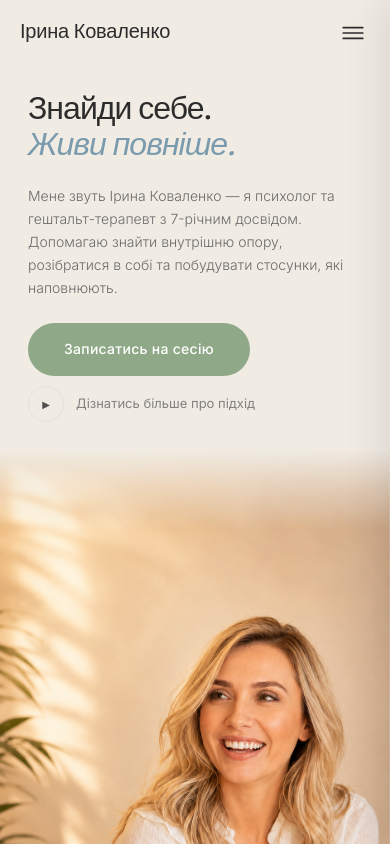
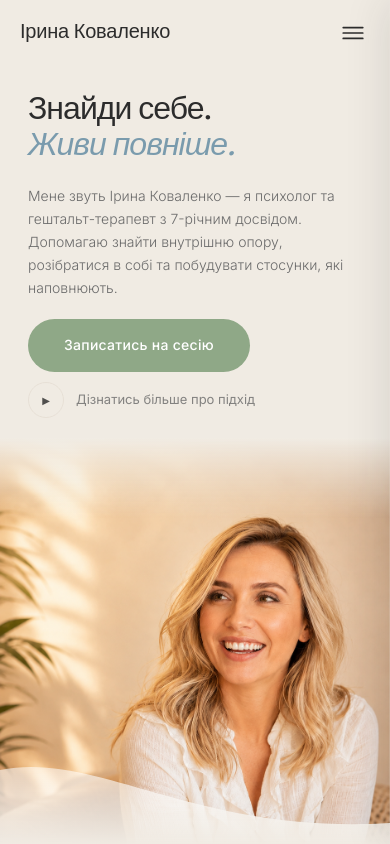
Before and after one commit to danylonahorniuk/psychologist-landing, a Next.js app: page / in a window 390 px wide. Shown: the top 844 px of the page. Built offline with nearby package versions, Linux system fonts and the light colour scheme.

Commit message:
fix: mobile hero fills 100svh, photo takes remaining space after text

```diff
--- a/app/globals.css
+++ b/app/globals.css
@@ -318,12 +318,14 @@ body {
   gap: 20px;
 }
 @media (max-width: 900px) {
-  .hero-grid { grid-template-columns: 1fr; min-height: auto; }
+  /* Section fills exactly the viewport — text shrinks to content, photo fills the rest */
+  #hero { display: flex !important; flex-direction: column !important; height: 100svh !important; min-height: 100svh !important; }
+  .hero-grid { grid-template-columns: 1fr; min-height: auto; flex-shrink: 0; }
   .hero-photo-col { display: none; }
-  .hero-text-col { padding: 88px 28px 28px !important; justify-content: flex-start; }
+  .hero-text-col { padding: 88px 28px 20px !important; justify-content: flex-start; }
   .hero-cta-row { flex-direction: column; align-items: flex-start; gap: 10px; }
   .hero-bg-wrap { display: none !important; }
-  .hero-mobile-photo { display: block !important; position: relative !important; width: 100%; height: 64vh; min-height: 320px; }
+  .hero-mobile-photo { display: flex !important; position: relative !important; width: 100%; flex: 1 !important; height: auto !important; min-height: 240px !important; }
   .hero-mobile-photo::before {
     content: '';
     position: absolute;
@@ -334,7 +336,7 @@ body {
     pointer-events: none;
   }
   .hero-secondary-cta { display: flex !important; }
-  .hero-description { font-size: 14px !important; line-height: 1.65 !important; margin-bottom: 24px !important; max-width: 100% !important; }
+  .hero-description { font-size: 14px !important; line-height: 1.65 !important; margin-bottom: 20px !important; max-width: 100% !important; }
 }
 
 /* Section padding */
--- a/components/Hero.tsx
+++ b/components/Hero.tsx
@@ -125,7 +125,7 @@ export default function Hero() {
           src={PHOTO_MOBILE_URL}
           alt="Ірина Коваленко"
           fill
-          style={{ objectFit: "cover", objectPosition: "center 55%" }}
+          style={{ objectFit: "cover", objectPosition: "center 60%" }}
           sizes="100vw"
           priority
         />
```
